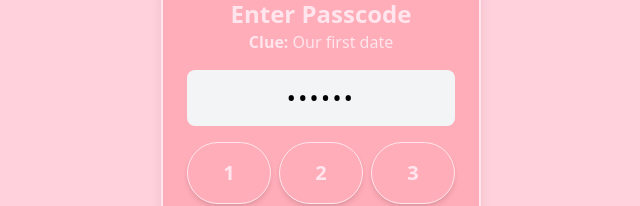
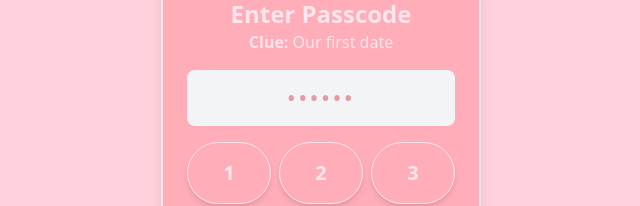
Before and after one commit to Daniel-CC-97/digital-scrapbook, a Next.js app: page / in a window 1280 px wide. Shown: the part 165-371 px from the top of the page, without its empty margins (319-959 px from the left). Built offline with nearby package versions, Linux system fonts and the light colour scheme; no server answers; what contentful-management would draw is missing.

Commit message:
Final style changes to lock screen

```diff
--- a/src/app/components/Lockscreen.js
+++ b/src/app/components/Lockscreen.js
@@ -37,7 +37,7 @@ const Lockscreen = ({ onUnlock }) => {
           </p>
         </div>
         <div className="mb-4">
-          <div className="bg-gray-100 p-3 rounded-lg text-2xl tracking-widest text-center">
+          <div className="bg-gray-100 p-3 rounded-lg text-pastelPink-darker text-2xl tracking-widest text-center">
             {code.padEnd(6, "•")}
           </div>
         </div>
```
